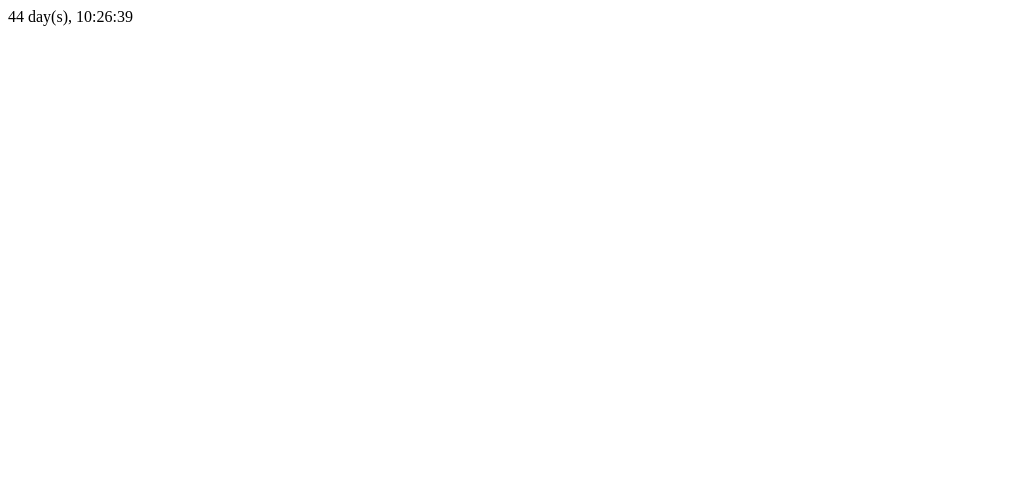
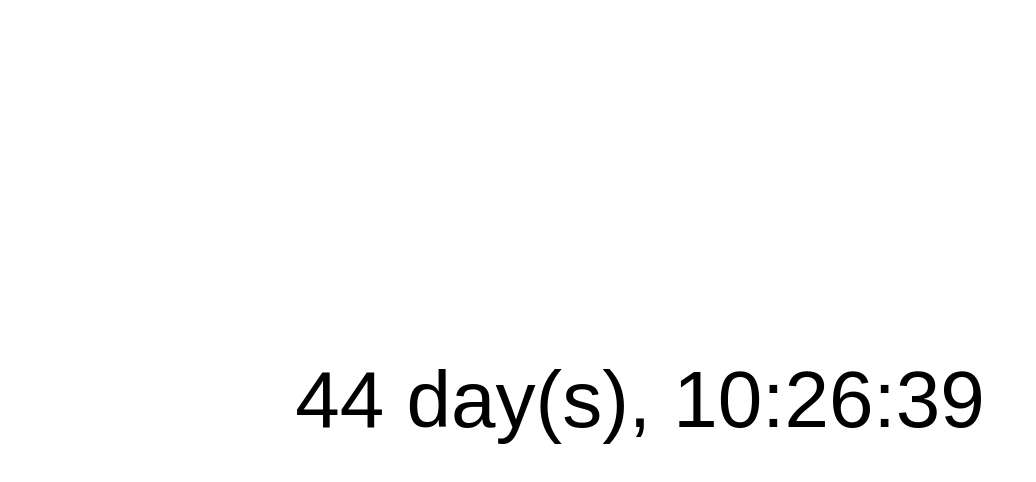
Before and after one commit to MikitaLisavets/day-x, a plain HTML site: page index.html in a window 1280 px wide. Shown: the whole page, without its empty margins (0-1036 px from the left). Drawn offline with Linux system fonts and the light colour scheme.

Commit message:
Update index.html

```diff
--- a/index.html
+++ b/index.html
@@ -4,6 +4,19 @@
   <meta charset="UTF-8">
   <meta name="viewport" content="width=device-width, initial-scale=1.0">
   <title>Day x</title>
+
+  <style>
+    body {
+      display: flex;
+      align-items: center;
+      justify-content: center;
+      height: 100vh;
+      margin: 0;
+      padding: 0;
+      font-size: 5em;
+      font-family: sans-serif;
+    }
+  </style>
 </head>
 <body>
   <div id="time"></div>
```
